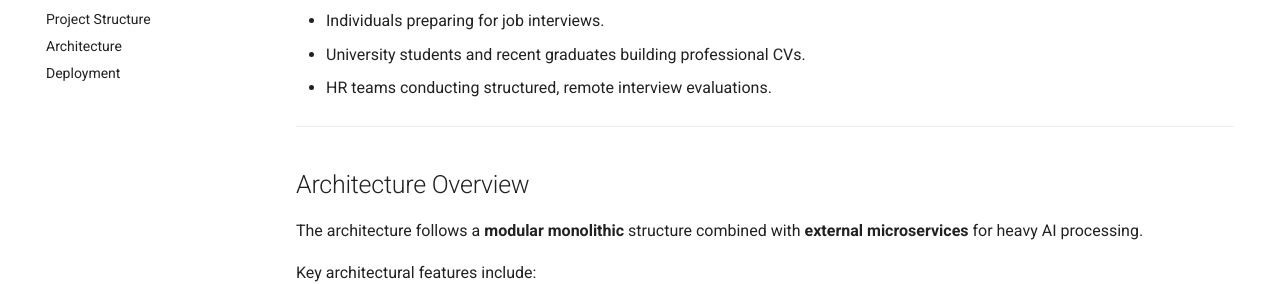
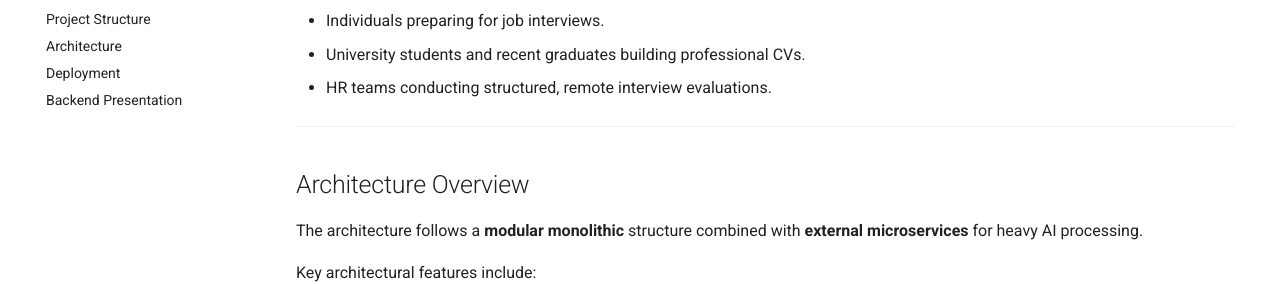
Before and after one commit to OmarSediq/Intilaq.Ai-docs, an MkDocs documentation site: the page built from docs/index.md, in a window 1280 px wide. Shown: the part 541-825 px from the top of the page. Built offline with MkDocs 1.6.1 and Material for MkDocs 9.7.7, drawn with Linux system fonts in a browser that asks for light colours.

Commit message:
update 5.1

```diff
--- a/mkdocs.yml
+++ b/mkdocs.yml
@@ -15,3 +15,4 @@ nav:
   - Project Structure: project_structure.md
   - Architecture: architecture.md
   - Deployment: deployment.md
+  - Backend Presentation : Backend_Presentation.md
```
